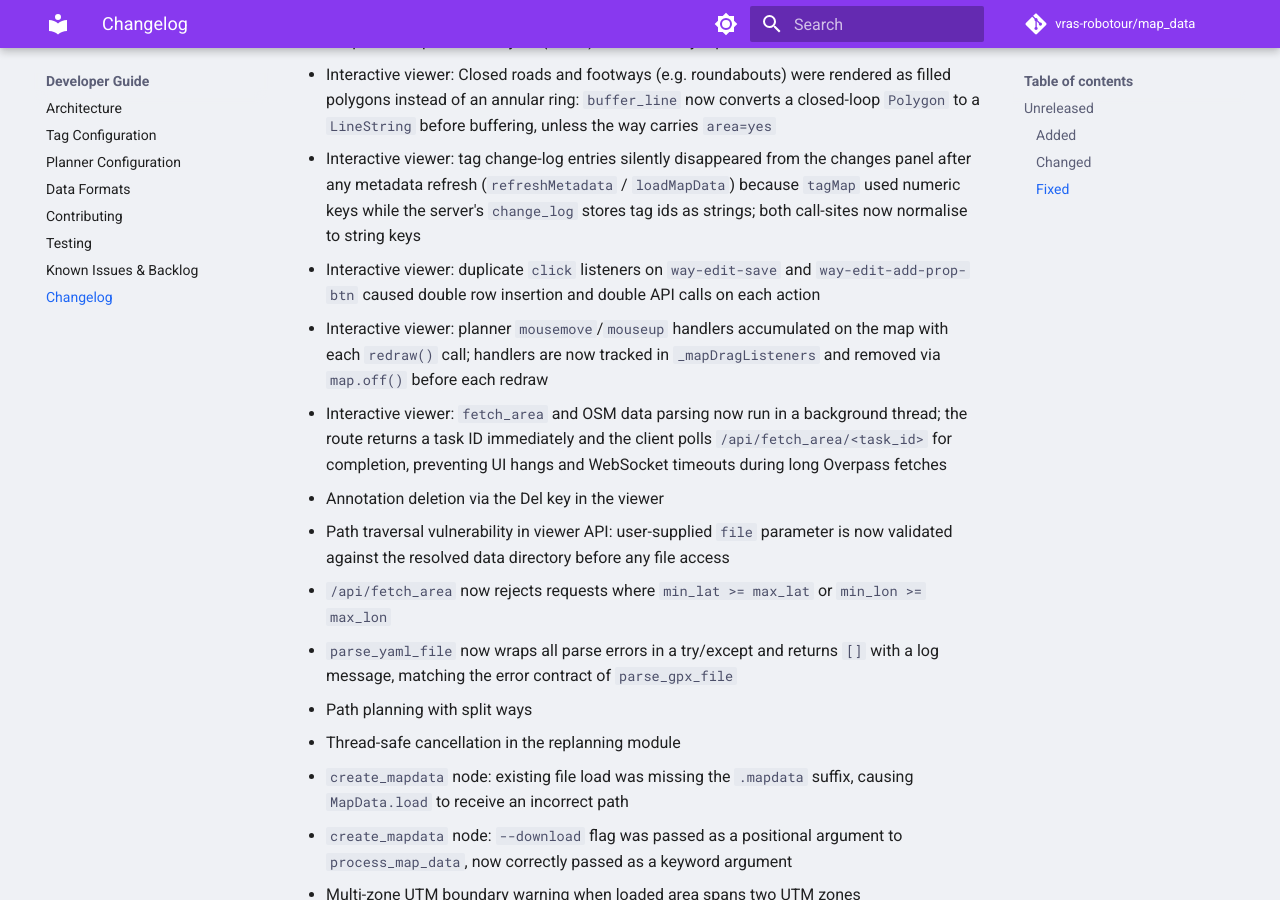
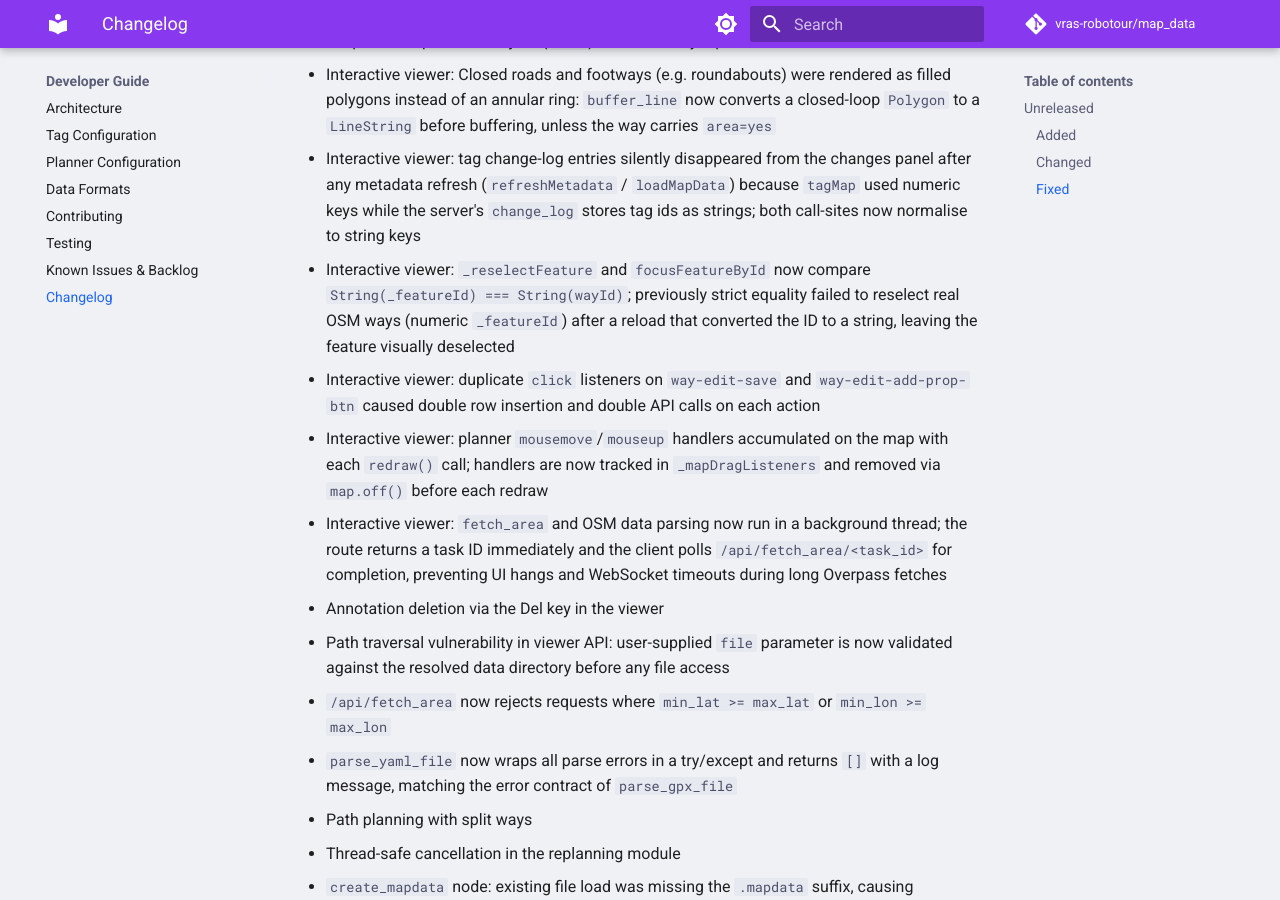
Before and after one commit to vras-robotour/map_data, an MkDocs documentation site: the page built from docs/dev/changelog.md, in a window 1280 px wide and 900 px high, scrolled down 4031 px. Built offline with MkDocs 1.6.1 and Material for MkDocs 9.7.7, drawn with Linux system fonts in a browser that asks for light colours; comment, search, counter and statistics services are not loaded.

Commit message:
fix feature reselection for numeric vs string way IDs
- use String(_featureId) === String(wayId) in _reselectFeature and focusFeatureById
- strict equality failed when _featureId was a number but wayId arrived as a string after reload

```diff
--- a/docs/dev/changelog.md
+++ b/docs/dev/changelog.md
@@ -72,6 +72,7 @@
 - Interactive viewer: reverting any annotation edit (tag override, node deletion, node move) on a way that had also been split left the stale pre-revert geometry on the map alongside the newly restored geometry until page reload; `_reloadWay` now always uses the segments endpoint so split virtual layers (`id:n`) are atomically replaced
 - Interactive viewer: Closed roads and footways (e.g. roundabouts) were rendered as filled polygons instead of an annular ring: `buffer_line` now converts a closed-loop `Polygon` to a `LineString` before buffering, unless the way carries `area=yes`
 - Interactive viewer: tag change-log entries silently disappeared from the changes panel after any metadata refresh (`refreshMetadata` / `loadMapData`) because `tagMap` used numeric keys while the server's `change_log` stores tag ids as strings; both call-sites now normalise to string keys
+- Interactive viewer: `_reselectFeature` and `focusFeatureById` now compare `String(_featureId) === String(wayId)`; previously strict equality failed to reselect real OSM ways (numeric `_featureId`) after a reload that converted the ID to a string, leaving the feature visually deselected
 - Interactive viewer: duplicate `click` listeners on `way-edit-save` and `way-edit-add-prop-btn` caused double row insertion and double API calls on each action
 - Interactive viewer: planner `mousemove`/`mouseup` handlers accumulated on the map with each `redraw()` call; handlers are now tracked in `_mapDragListeners` and removed via `map.off()` before each redraw
 - Interactive viewer: `fetch_area` and OSM data parsing now run in a background thread; the route returns a task ID immediately and the client polls `/api/fetch_area/<task_id>` for completion, preventing UI hangs and WebSocket timeouts during long Overpass fetches
--- a/map_data/viewer/static/js/layers.js
+++ b/map_data/viewer/static/js/layers.js
@@ -544,7 +544,7 @@
         const catLayer = geoLayers[cat];
         if (!catLayer) continue;
         let found = null;
-        catLayer.eachLayer(layer => { if (layer._featureId === wayId) found = layer; });
+        catLayer.eachLayer(layer => { if (String(layer._featureId) === String(wayId)) found = layer; });
         if (found) {
             if (currentClickedLayer && currentClickedLayer !== found)
                 currentClickedLayer.setStyle(STYLES[currentClickedLayer._osmCat]);
--- a/map_data/viewer/static/js/ui_handlers.js
+++ b/map_data/viewer/static/js/ui_handlers.js
@@ -765,7 +765,7 @@
         const catLayer = geoLayers[cat];
         if (!catLayer) continue;
         let found = null;
-        catLayer.eachLayer(l => { if (l._featureId === wayId) found = l; });
+        catLayer.eachLayer(l => { if (String(l._featureId) === String(wayId)) found = l; });
         if (found) {
             if (currentClickedLayer && currentClickedLayer !== found) {
                 const oldCat = currentClickedLayer._osmCat;
@@ -783,7 +783,7 @@
     // Search hidden layers still tracked in subtypeLayers
     for (const cat of ['road', 'footway', 'barrier']) {
         for (const layers of Object.values(subtypeLayers[cat])) {
-            const found = layers.find(l => l._featureId === wayId);
+            const found = layers.find(l => String(l._featureId) === String(wayId));
             if (found) {
                 if (found._featureRef) {
                     currentClickedFeature = found._featureRef;
```
Also changed, not shown: docs/dev/todo.md (+0 -6 lines).
